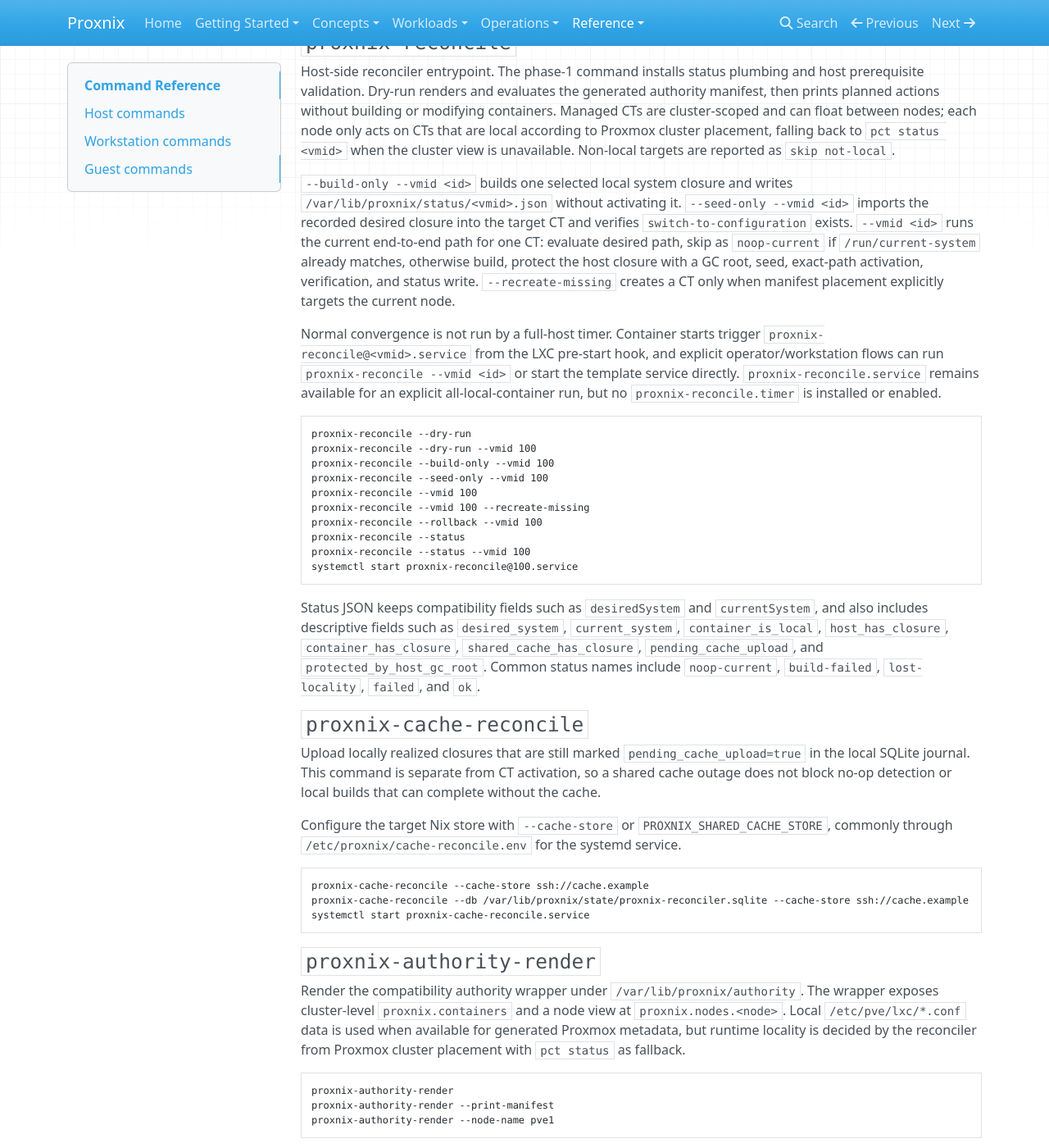
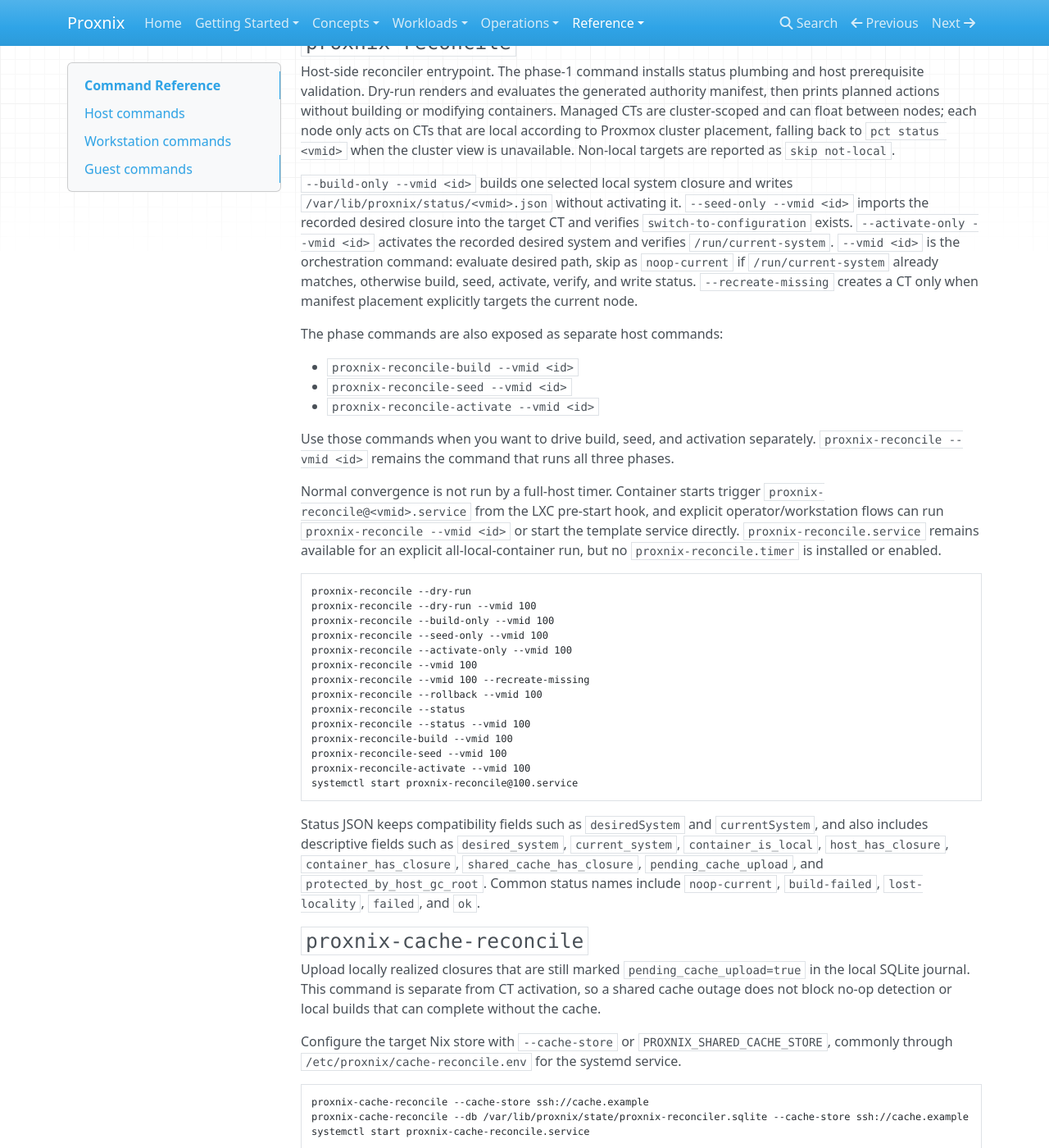
Before and after one commit to denMaier/proxnix, an MkDocs documentation site: the page built from docs/reference/commands.md, in a window 1280 px wide and 1400 px high, scrolled down 4810 px. Shown: the whole window at 82% size. Built offline with MkDocs 1.6.1, drawn with Linux system fonts in a browser that asks for light colours; nearby versions of some CDN libraries.

Commit message:
document reconcile phase commands

````diff
--- a/docs/reference/commands.md
+++ b/docs/reference/commands.md
@@ -274,12 +274,21 @@
 `--build-only --vmid <id>` builds one selected local system closure and
 writes `/var/lib/proxnix/status/<vmid>.json` without activating it.
 `--seed-only --vmid <id>` imports the recorded desired closure into the target
-CT and verifies `switch-to-configuration` exists. `--vmid <id>` runs the current
-end-to-end path for one CT: evaluate desired path, skip as `noop-current` if
-`/run/current-system` already matches, otherwise build, protect the host closure
-with a GC root, seed, exact-path activation, verification, and status write.
-`--recreate-missing` creates a CT only when manifest placement explicitly
-targets the current node.
+CT and verifies `switch-to-configuration` exists. `--activate-only --vmid <id>`
+activates the recorded desired system and verifies `/run/current-system`.
+`--vmid <id>` is the orchestration command: evaluate desired path, skip as
+`noop-current` if `/run/current-system` already matches, otherwise build, seed,
+activate, verify, and write status. `--recreate-missing` creates a CT only when
+manifest placement explicitly targets the current node.
+
+The phase commands are also exposed as separate host commands:
+
+- `proxnix-reconcile-build --vmid <id>`
+- `proxnix-reconcile-seed --vmid <id>`
+- `proxnix-reconcile-activate --vmid <id>`
+
+Use those commands when you want to drive build, seed, and activation separately.
+`proxnix-reconcile --vmid <id>` remains the command that runs all three phases.
 
 Normal convergence is not run by a full-host timer. Container starts trigger
 `proxnix-reconcile@<vmid>.service` from the LXC pre-start hook, and explicit
@@ -293,11 +302,15 @@
 proxnix-reconcile --dry-run --vmid 100
 proxnix-reconcile --build-only --vmid 100
 proxnix-reconcile --seed-only --vmid 100
+proxnix-reconcile --activate-only --vmid 100
 proxnix-reconcile --vmid 100
 proxnix-reconcile --vmid 100 --recreate-missing
 proxnix-reconcile --rollback --vmid 100
 proxnix-reconcile --status
 proxnix-reconcile --status --vmid 100
+proxnix-reconcile-build --vmid 100
+proxnix-reconcile-seed --vmid 100
+proxnix-reconcile-activate --vmid 100
 systemctl start proxnix-reconcile@100.service
 ```
 
````
Also changed, not shown: docs/getting-started/installation.md (+3 -0 lines), docs/reference/files-and-directories.md (+6 -0 lines).
